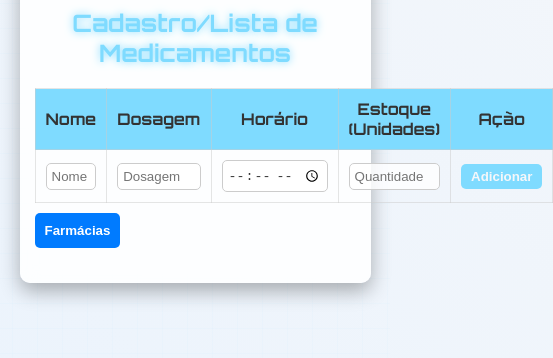
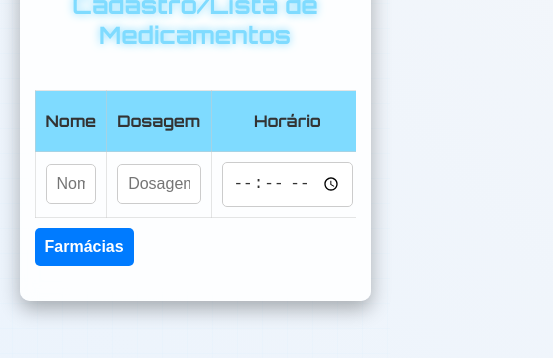
Before and after one commit to RAVELLSL/SGI-adm-medicamentos, a plain HTML site: page index.html in a window 390 px wide. Shown: the part 334-692 px from the top of the page, 553 px wide, since content can reach past the window. Drawn offline with Linux system fonts and the light colour scheme.

Commit message:
Update index.html

```diff
--- a/index.html
+++ b/index.html
@@ -3,7 +3,11 @@
 <head>
   <meta charset="UTF-8">
   <meta name="viewport" content="width=device-width, initial-scale=1.0">
+  <meta name="mobile-web-app-capable" content="yes">
   <title>Administração de Medicamentos - Visual Futurista Suave</title>
+  <!-- Pré-conexão para melhorar o carregamento das fontes -->
+  <link rel="preconnect" href="https://fonts.googleapis.com">
+  <link rel="preconnect" href="https://fonts.gstatic.com" crossorigin>
   <!-- Importando fontes: Orbitron para títulos e Poppins para textos -->
   <link href="https://fonts.googleapis.com/css2?family=Orbitron:wght@400;700&family=Poppins:wght@400;500;600&display=swap" rel="stylesheet">
   <style>
@@ -55,11 +59,19 @@
       background-size: 400% 400%;
       animation: gradientAnim 20s ease infinite;
       z-index: -2;
+      /* Gatilho para aceleração de GPU */
+      transform: translateZ(0);
     }
     @keyframes gradientAnim {
       0% { background-position: 0% 50%; }
       50% { background-position: 100% 50%; }
       100% { background-position: 0% 50%; }
+    }
+    /* Reduzir animação para usuários que preferem menos movimento */
+    @media (prefers-reduced-motion: reduce) {
+      body::before {
+        animation: none;
+      }
     }
     /* Overlay sutil para efeito tecnológico */
     body::after {
@@ -99,6 +111,9 @@
     /* ================================
        TABELA FUTURISTA SUAVE
     ================================= */
+    .table-container {
+      overflow-x: auto;
+    }
     table {
       width: 100%;
       border-collapse: collapse;
@@ -214,6 +229,8 @@
       }
       input, button {
         width: 100%;
+        padding: 10px;
+        font-size: 16px;
       }
     }
   </style>
@@ -222,6 +239,8 @@
   <div class="container">
     <h1>Administração de Medicamentos</h1>
     <h2>Cadastro/Lista de Medicamentos</h2>
+
+    <div class="table-container">
       <table id="medTable">
         <thead>
           <tr>
@@ -243,6 +262,7 @@
           </tr>
         </tbody>
       </table>
+    </div>
 
     <button class="btn-pharmacy" onclick="togglePharmacyList()">Farmácias</button>
     <div class="pharmacy-list" id="pharmacyList">
```
Lines whose indentation alone changed are shown as unchanged.
